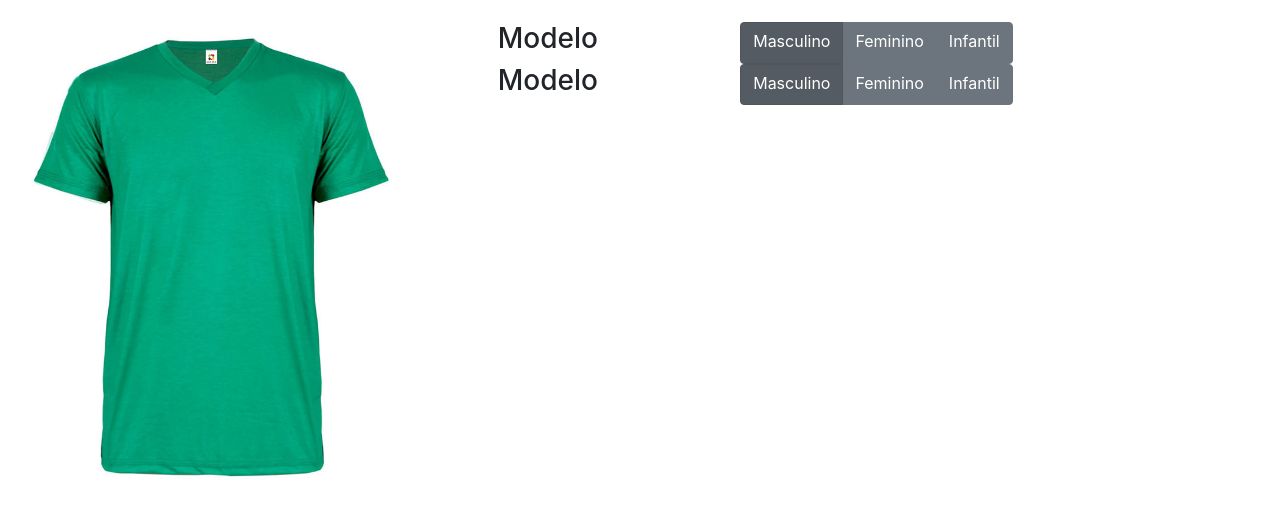
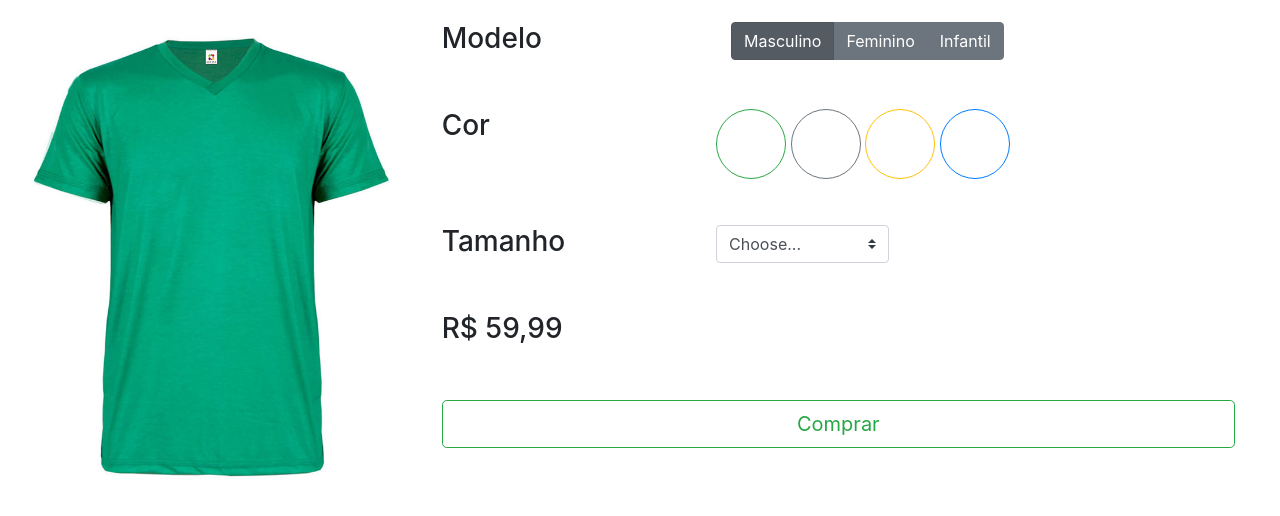
Before and after one commit to COLTEC-DAW/Trimestral-1, a plain HTML site: page index2.html in a window 1280 px wide. Shown: the part 150-666 px from the top of the page. Drawn offline with nearby package versions, Linux system fonts and the light colour scheme.

Commit message:
* 2a Tela pronta

```diff
--- a/index2.html
+++ b/index2.html
@@ -45,38 +45,53 @@
 			</div>
 			<h1 style="margin: 2%; padding-left: 3%;">Camiseta Qualquer</h1>
 			<div class="row">
-				<div class="col-4">
+				<div class="col-12 col-sm-12 col-md-4">
 					<img src="imgs/camisa.jpg" alt="Camiseta" class="w-100">
 				</div>
-				<div class="col-8">
-					<div class="row">
-						<h3 class="offset-1">Modelo</h3>
-						<div class="offset-2 btn-group btn-group-toggle" data-toggle="buttons">
+        <div class="row col-12 col-sm-12 col-md-8">
+          <h3 class="col-4 d-none d-sm-none d-md-block">Modelo</h3>
+          <div class="col-12 col-sm-12 col-md-8">
+            <div class="col-8 btn-group btn-group-toggle" data-toggle="buttons">
   						<label class="btn btn-secondary active">
-								<input type="radio" name="options" id="option1" autocomplete="off" checked> Masculino
+  							<input type="radio" name="modelo" id="option1" autocomplete="off" checked> Masculino
   						</label>
   						<label class="btn btn-secondary">
-								<input type="radio" name="options" id="option2" autocomplete="off"> Feminino
+  							<input type="radio" name="modelo" id="option2" autocomplete="off"> Feminino
   						</label>
   						<label class="btn btn-secondary">
-								<input type="radio" name="options" id="option3" autocomplete="off"> Infantil
+  							<input type="radio" name="modelo" id="option3" autocomplete="off"> Infantil
   						</label>
   					</div>
           </div>
-					<div class="row">
-							<h3 class="offset-1">Modelo</h3>
-							<div class="offset-2 btn-group btn-group-toggle" data-toggle="buttons">
-								<label class="btn btn-secondary active">
-									<input type="radio" name="options" id="option1" autocomplete="off" checked> Masculino
-								</label>
-								<label class="btn btn-secondary">
-									<input type="radio" name="options" id="option2" autocomplete="off"> Feminino
-								</label>
-								<label class="btn btn-secondary">
-									<input type="radio" name="options" id="option3" autocomplete="off"> Infantil
-								</label>
+
+					<h3 class="col-4 d-none d-sm-none d-md-block">Cor</h3>
+          <div class="col-12 col-sm-12 col-md-8">
+            <div class="btn-toolbar" role="toolbar" aria-label="Toolbar with button groups">
+              <div class="btn-group-toggle" data-toggle="buttons">
+  							<button class="btn btn-sm btn-outline-success" type="checkbox" style="width: 70px; height: 70px; border-radius: 100%;"></button>
+  							<button class="btn btn-sm btn-outline-secondary" type="checkbox" style="width: 70px; height: 70px; border-radius: 100%;"></button>
+                <button class="btn btn-sm btn-outline-warning" type="checkbox" style="width: 70px; height: 70px; border-radius: 100%;"></button>
+                <button class="btn btn-sm btn-outline-primary" type="checkbox" style="width: 70px; height: 70px; border-radius: 100%;"></button>
   						</div>
             </div>
+          </div>
+
+					<h3 class="col-4 d-none d-sm-none d-md-block">Tamanho</h3>
+          <div class="col-12 col-sm-12 col-md-8">
+            <select class="custom-select col-md-4" id="inlineFormCustomSelect">
+              <option selected>Choose...</option>
+              <option value="1">P</option>
+              <option value="2">M</option>
+              <option value="3">G</option>
+              <option value="3">GG</option>
+            </select>
+          </div>
+
+          <h3 class="col-12">R$ 59,99</h3>
+          <div class="col-12">
+            <button class="col-12 btn btn-lg btn-outline-success" type="submit">Comprar</button>
+          </div>
+
         </div>
 			</div>
 		</div>
```
Also changed, not shown: imgs/red.jpg (added), stylesheet.css (line endings or trailing spaces). Lines whose indentation alone changed are shown as unchanged.
